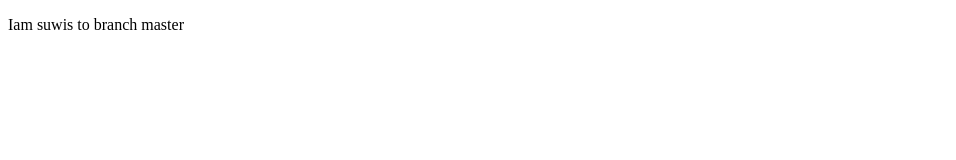
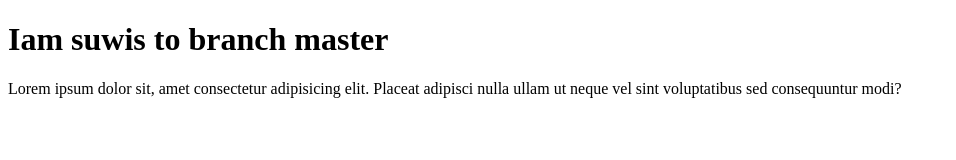
Before and after one commit to rptuhid/git_practice, a plain HTML site: page index.html in a window 1280 px wide. Shown: the whole page, without its empty margins (0-956 px from the left). Drawn offline with Linux system fonts and the light colour scheme.

Commit message:
creat some lorem ipsum

```diff
--- a/index.html
+++ b/index.html
@@ -8,6 +8,8 @@
 </head>
 <body>
 
-    <p>Iam suwis to branch master</p>
+    <h1>Iam suwis to branch master</h1>
+    <p>Lorem ipsum dolor sit, amet consectetur adipisicing elit. Placeat adipisci
+         nulla ullam ut neque vel sint voluptatibus sed consequuntur modi?</p>
 </body>
 </html>
```
